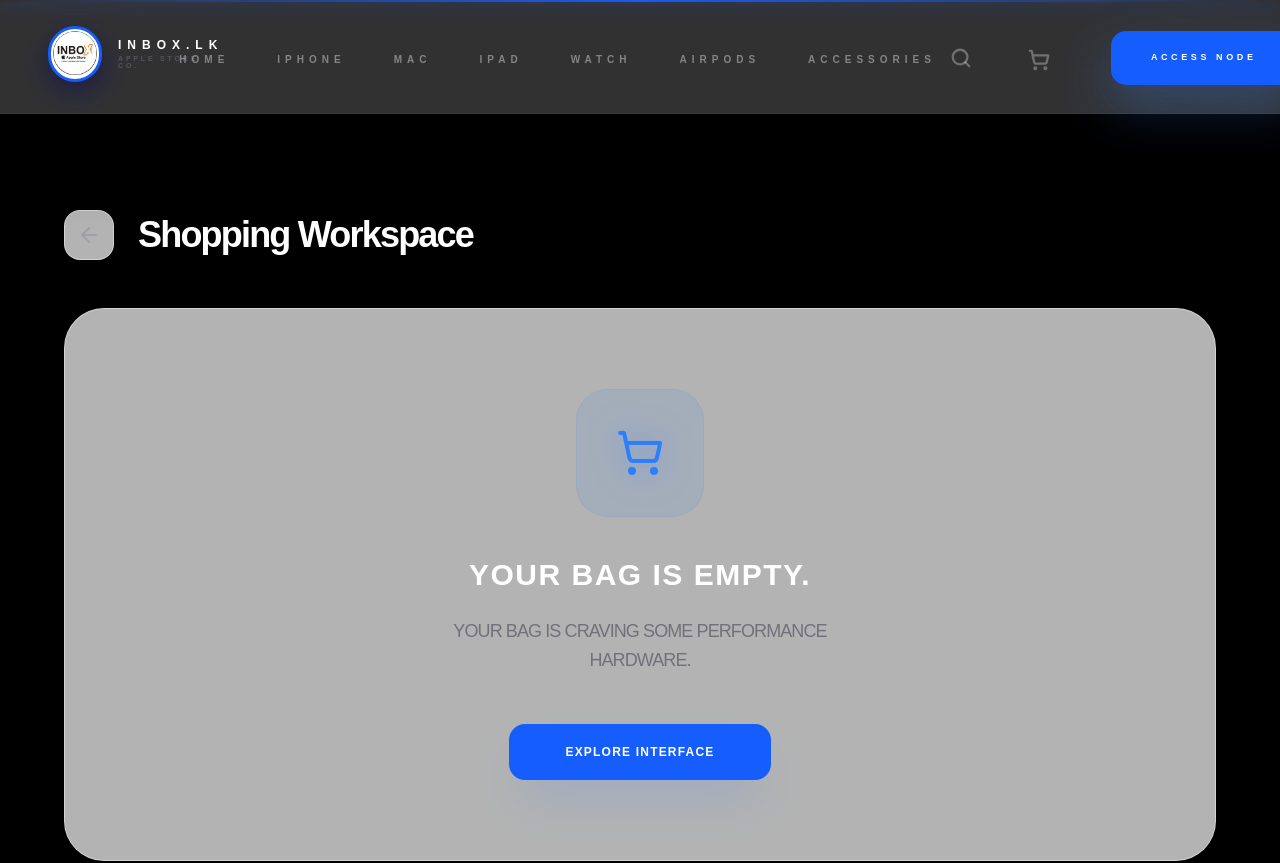
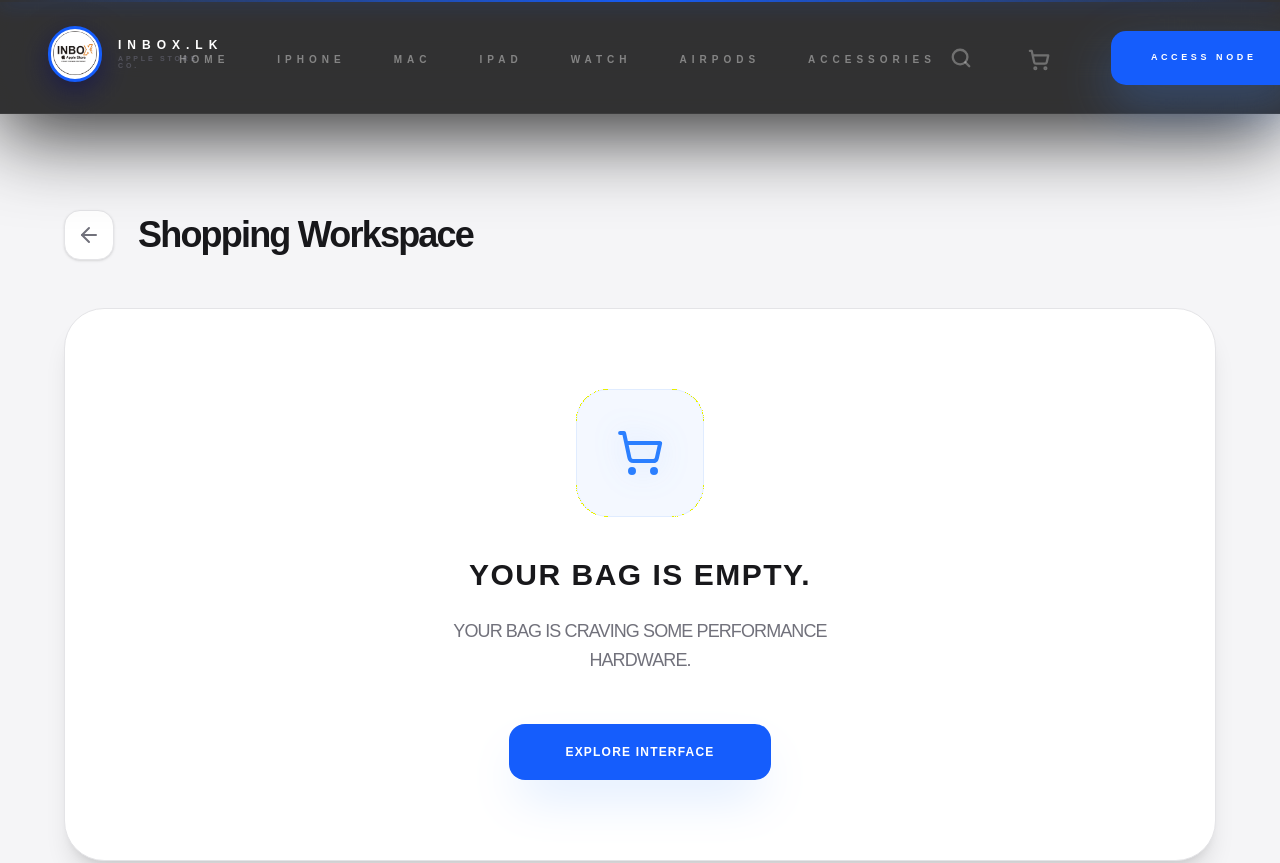
Before and after one commit to SithumKaveesha1/phone-shop-e-commer, a React (Vite) app in the folder frontend/: page /cart in a window 1280 px wide. Shown: the top 863 px of the page. Built offline with nearby package versions, Linux system fonts and the light colour scheme.

Commit message:
feat: implement shopping cart page with quantity management and order summary

```diff
--- a/frontend/src/pages/Cart.jsx
+++ b/frontend/src/pages/Cart.jsx
@@ -19,28 +19,24 @@ const Cart = () => {
     };
 
     return (
-        <div className="min-h-screen bg-black pt-24 pb-20 relative overflow-hidden px-4">
-            {/* Background Glows */}
-            <div className="mesh-glow bg-blue-600/10 w-[800px] h-[800px] -top-40 -left-60 opacity-30 blur-[180px] animate-pulse" />
-            <div className="mesh-glow bg-purple-600/10 w-[600px] h-[600px] bottom-0 right-0 opacity-20 blur-[150px]" />
-
+        <div className="min-h-screen bg-[#f5f5f7] pt-24 pb-20 relative overflow-hidden px-4">
             <div className="max-w-6xl mx-auto relative z-10">
                 <div className="flex items-center gap-6 mb-12">
                     <button
                         onClick={() => navigate(-1)}
-                        className="p-3 glass-card rounded-2xl hover:bg-white/10 transition-all text-zinc-400 border border-white/5 active:scale-90"
+                        className="p-3 bg-white rounded-2xl hover:bg-zinc-50 transition-all text-zinc-500 border border-zinc-200 shadow-sm active:scale-90"
                     >
                         <ArrowLeft size={24} />
                     </button>
-                    <h1 className="text-4xl font-black text-white tracking-tighter">Shopping Workspace</h1>
+                    <h1 className="text-4xl font-black text-zinc-900 tracking-tighter">Shopping Workspace</h1>
                 </div>
 
                 {cartItems.length === 0 ? (
-                    <div className="glass-card rounded-[40px] border border-white/5 p-20 flex flex-col items-center justify-center text-center mt-4 shadow-2xl">
-                        <div className="w-32 h-32 bg-blue-500/10 rounded-[32px] flex items-center justify-center mb-10 animate-float border border-blue-500/10">
-                            <ShoppingCart size={48} className="text-blue-500 drop-shadow-[0_0_15px_rgba(59,130,246,0.5)]" />
+                    <div className="bg-white rounded-[40px] border border-zinc-200 p-20 flex flex-col items-center justify-center text-center mt-4 shadow-xl">
+                        <div className="w-32 h-32 bg-blue-500/5 rounded-[32px] flex items-center justify-center mb-10 border border-blue-500/10">
+                            <ShoppingCart size={48} className="text-blue-500 drop-shadow-[0_0_15px_rgba(59,130,246,0.2)]" />
                         </div>
-                        <h2 className="text-3xl font-black text-white mb-6 uppercase tracking-wider">Your bag is empty.</h2>
+                        <h2 className="text-3xl font-black text-zinc-900 mb-6 uppercase tracking-wider">Your bag is empty.</h2>
                         <p className="text-zinc-500 mb-12 max-w-sm text-lg font-medium leading-relaxed uppercase tracking-tighter">
                             Your bag is craving some performance hardware.
                         </p>
@@ -56,32 +52,32 @@ const Cart = () => {
                         {/* Cart Items List */}
                         <div className="lg:col-span-7 space-y-6">
                             {cartItems.map((item) => (
-                                <div key={item._id} className="glass-card rounded-[32px] border border-white/5 p-6 flex flex-col sm:flex-row items-center gap-8 hover:border-white/10 transition-all group relative overflow-hidden">
+                                <div key={item._id} className="bg-white rounded-[32px] border border-zinc-200 p-6 flex flex-col sm:flex-row items-center gap-8 hover:border-blue-500/30 hover:shadow-xl transition-all group relative overflow-hidden shadow-sm">
                                     <div className="absolute inset-x-0 bottom-0 h-[1px] bg-gradient-to-r from-transparent via-blue-500/20 to-transparent opacity-0 group-hover:opacity-100 transition-opacity" />
 
                                     {/* Item Image */}
-                                    <div className="w-32 h-32 bg-white/5 rounded-2xl p-4 flex-shrink-0 border border-white/5">
-                                        <img src={item.image} alt={item.name} className="w-full h-full object-contain brightness-110" />
+                                    <div className="w-32 h-32 bg-zinc-50 rounded-2xl p-4 flex-shrink-0 border border-zinc-100">
+                                        <img src={item.image} alt={item.name} className="w-full h-full object-contain" />
                                     </div>
 
                                     {/* Item Info */}
                                     <div className="flex-grow min-w-0 text-center sm:text-left">
-                                        <h3 className="font-black text-white truncate text-xl uppercase tracking-tighter mb-1 leading-none">{item.name}</h3>
-                                        <p className="text-blue-400 font-black text-sm uppercase tracking-widest mb-4">LKR {item.price.toLocaleString('en-LK')}</p>
+                                        <h3 className="font-black text-zinc-900 truncate text-xl uppercase tracking-tighter mb-1 leading-tight">{item.name}</h3>
+                                        <p className="text-blue-600 font-black text-sm uppercase tracking-widest mb-4">LKR {item.price.toLocaleString('en-LK')}</p>
 
                                         {/* Quantity Controls */}
                                         <div className="flex items-center justify-center sm:justify-start gap-4">
-                                            <div className="flex items-center glass-card border border-white/5 rounded-xl p-1 bg-white/5">
+                                            <div className="flex items-center bg-zinc-50 border border-zinc-200 rounded-xl p-1">
                                                 <button
                                                     onClick={() => handleQuantityChange(item._id, item.quantity, -1)}
-                                                    className="p-2 hover:bg-white/10 rounded-lg transition-colors text-zinc-500 hover:text-white"
+                                                    className="p-2 hover:bg-white hover:shadow-sm rounded-lg transition-all text-zinc-400 hover:text-blue-600"
                                                 >
                                                     <Minus size={18} />
                                                 </button>
-                                                <span className="w-10 text-center font-black text-lg text-white">{item.quantity}</span>
+                                                <span className="w-10 text-center font-black text-lg text-zinc-900">{item.quantity}</span>
                                                 <button
                                                     onClick={() => handleQuantityChange(item._id, item.quantity, 1)}
-                                                    className="p-2 hover:bg-white/10 rounded-lg transition-colors text-zinc-500 hover:text-white"
+                                                    className="p-2 hover:bg-white hover:shadow-sm rounded-lg transition-all text-zinc-400 hover:text-blue-600"
                                                 >
                                                     <Plus size={18} />
                                                 </button>
@@ -93,11 +89,11 @@ const Cart = () => {
                                     <div className="flex flex-col items-center sm:items-end gap-4 flex-shrink-0">
                                         <button
                                             onClick={() => dispatch(removeFromCart(item._id))}
-                                            className="p-3 text-zinc-600 hover:text-red-500 glass-card border border-white/5 hover:bg-red-500/10 transition-all rounded-xl active:scale-90"
+                                            className="p-3 text-zinc-400 hover:text-red-500 bg-zinc-50 border border-zinc-200 hover:bg-red-50 transition-all rounded-xl active:scale-90"
                                         >
                                             <Trash2 size={22} />
                                         </button>
-                                        <p className="font-black text-white text-lg tracking-tighter">
+                                        <p className="font-black text-zinc-900 text-lg tracking-tighter">
                                             LKR {(item.price * item.quantity).toLocaleString('en-LK')}
                                         </p>
                                     </div>
@@ -107,32 +103,32 @@ const Cart = () => {
 
                         {/* Order Summary */}
                         <div className="lg:col-span-4">
-                            <div className="glass-card rounded-[40px] border border-white/5 p-10 sticky top-28 shadow-2xl">
-                                <h2 className="text-xl font-black text-white mb-8 border-b border-white/5 pb-6 uppercase tracking-[0.2em]">Summary</h2>
+                            <div className="bg-white rounded-[40px] border border-zinc-200 p-10 sticky top-28 shadow-xl">
+                                <h2 className="text-xl font-black text-zinc-900 mb-8 border-b border-zinc-100 pb-6 uppercase tracking-[0.2em]">Summary</h2>
 
                                 <div className="space-y-6 mb-10">
                                     <div className="flex justify-between text-zinc-500 uppercase tracking-widest text-[11px] font-black">
                                         <span>Subtotal</span>
-                                        <span className="text-white">LKR {totalAmount.toLocaleString('en-LK')}</span>
+                                        <span className="text-zinc-900">LKR {totalAmount.toLocaleString('en-LK')}</span>
                                     </div>
                                     <div className="flex justify-between text-zinc-500 uppercase tracking-widest text-[11px] font-black">
                                         <span>Shipping</span>
-                                        <span className="text-blue-500">Complimentary</span>
+                                        <span className="text-blue-600">Complimentary</span>
                                     </div>
-                                    <div className="flex justify-between text-white font-black text-2xl pt-8 border-t border-white/5 tracking-tighter">
+                                    <div className="flex justify-between text-zinc-900 font-black text-2xl pt-8 border-t border-zinc-100 tracking-tighter">
                                         <span>Total</span>
-                                        <span className="text-gradient-blue">LKR {totalAmount.toLocaleString('en-LK')}</span>
+                                        <span className="text-blue-600">LKR {totalAmount.toLocaleString('en-LK')}</span>
                                     </div>
                                 </div>
 
                                 <button
                                     onClick={() => navigate('/checkout/shipping')}
-                                    className="w-full bg-gradient-to-r from-blue-700 to-blue-500 text-white font-black py-5 rounded-2xl hover:scale-105 transition-all shadow-[0_20px_40px_rgba(59,130,246,0.2)] active:scale-[0.98] uppercase tracking-[0.2em] text-[11px]"
+                                    className="w-full bg-blue-600 text-white font-black py-5 rounded-2xl hover:bg-blue-700 hover:scale-105 transition-all shadow-xl active:scale-[0.98] uppercase tracking-[0.2em] text-[11px]"
                                 >
                                     Verify & Checkout
                                 </button>
 
-                                <p className="text-center text-[10px] font-black text-zinc-600 mt-8 uppercase tracking-widest">
+                                <p className="text-center text-[10px] font-black text-zinc-400 mt-8 uppercase tracking-widest">
                                     Encrypted Checkout • INBOX Payments
                                 </p>
                             </div>
```
